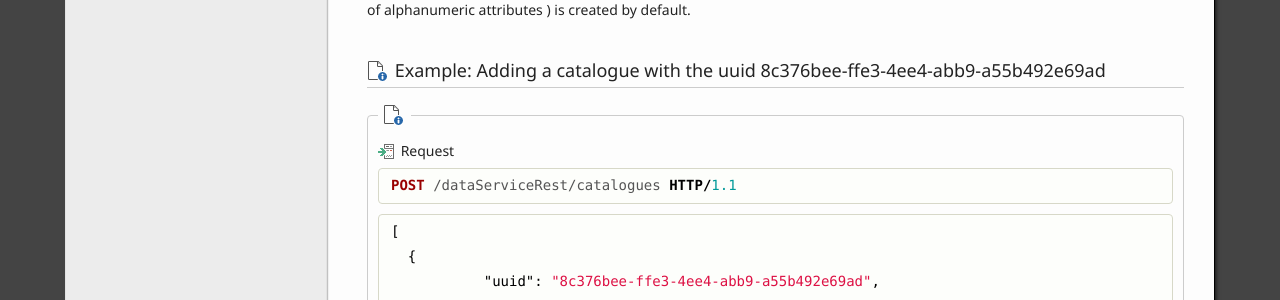
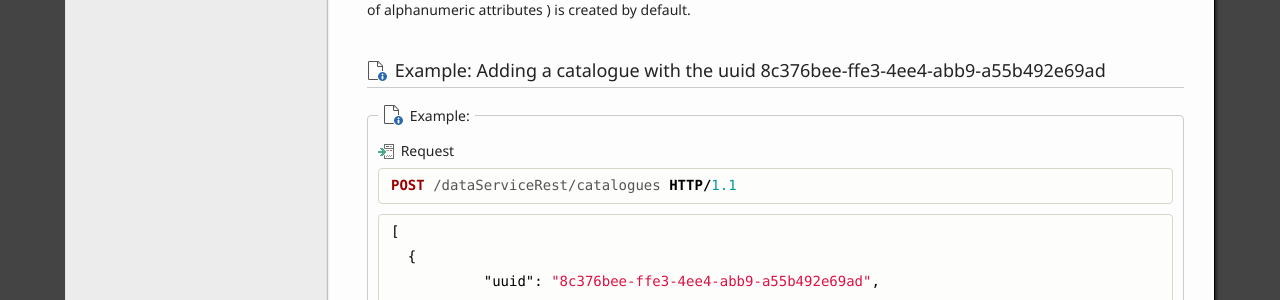
Before and after one commit to ZEISS-PiWeb/PiWeb-Api, a Jekyll site: the page built from _pages/023-catalogues.md, in a window 1280 px wide. Shown: the part 1702-2002 px from the top of the page. Built offline with Jekyll 4.4.1, drawn with Linux system fonts in a browser that asks for light colours.

Commit message:
Update _config.yml

```diff
--- a/_config.yml
+++ b/_config.yml
@@ -18,7 +18,7 @@ headers:
   request: "![Request](/PiWeb-Api/images/server-import.png) Request"
   response: "![Response](/PiWeb-Api/images/server-export.png) Response"
 sections:
-  beginExampleWebService: "<fieldset><legend><span><img src=\"/PiWeb-Api/images/document-info.png\"/></span></legend>"
+  beginExampleWebService: "<fieldset><legend><span><img src=\"/PiWeb-Api/images/document-info.png\"/></span> Example:</legend>"
   beginExampleAPI: "<fieldset><legend> Webservice call via API.dll </legend>"
   endExample: "</fieldset>"
   endCode: "</div>"
```
